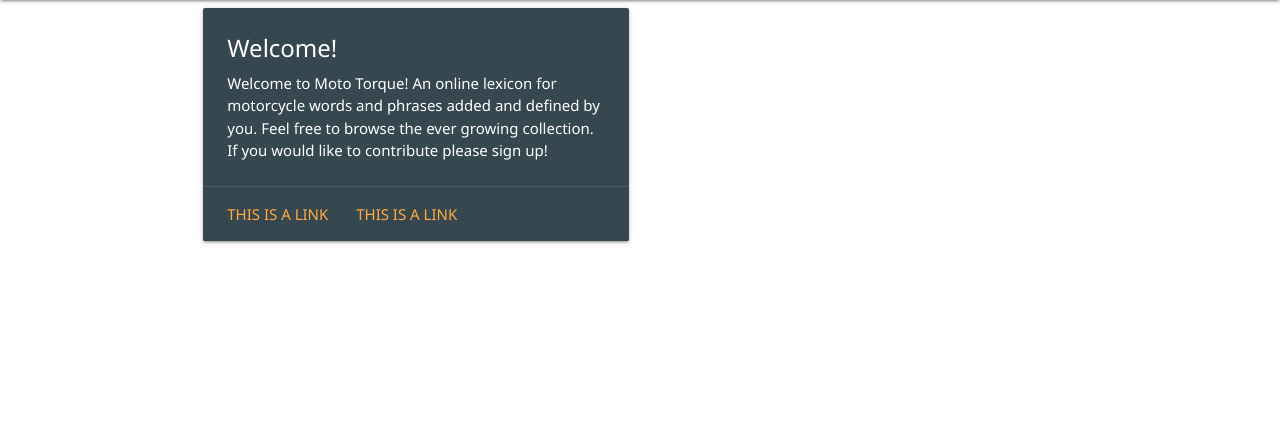
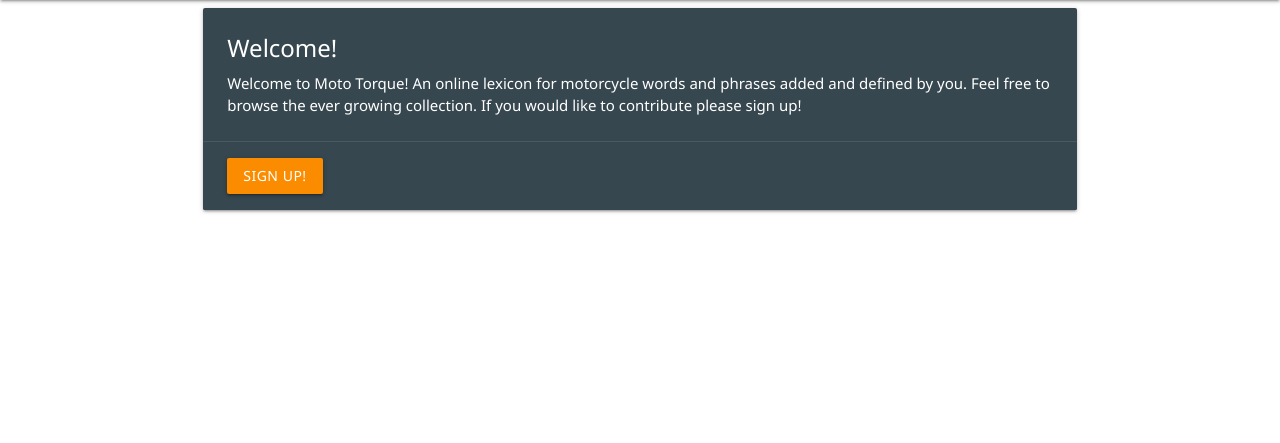
Before and after one commit to clawrence00/mototorque, a Flask app: page / in a window 1280 px wide. Shown: the part 64-507 px from the top of the page. Run offline with Flask 3, Linux system fonts and the light colour scheme; some libraries are stand-ins or nearby versions.

Commit message:
Styled index.html

```diff
--- a/mototorque/templates/index.html
+++ b/mototorque/templates/index.html
@@ -1,7 +1,7 @@
 {% extends "base.html" %} {% block content %}
 
 <div class="row">
-  <div class="col s12 m6">
+  <div class="col s12">
     <div class="card blue-grey darken-3">
       <div class="card-content white-text">
         <span class="card-title">Welcome!</span>
@@ -12,8 +12,7 @@
         </p>
       </div>
       <div class="card-action">
-        <a href="#">This is a link</a>
-        <a href="#">This is a link</a>
+        <a href="#" class="waves-effect waves-light btn sign_link">Sign Up!</a>
       </div>
     </div>
   </div>
```
